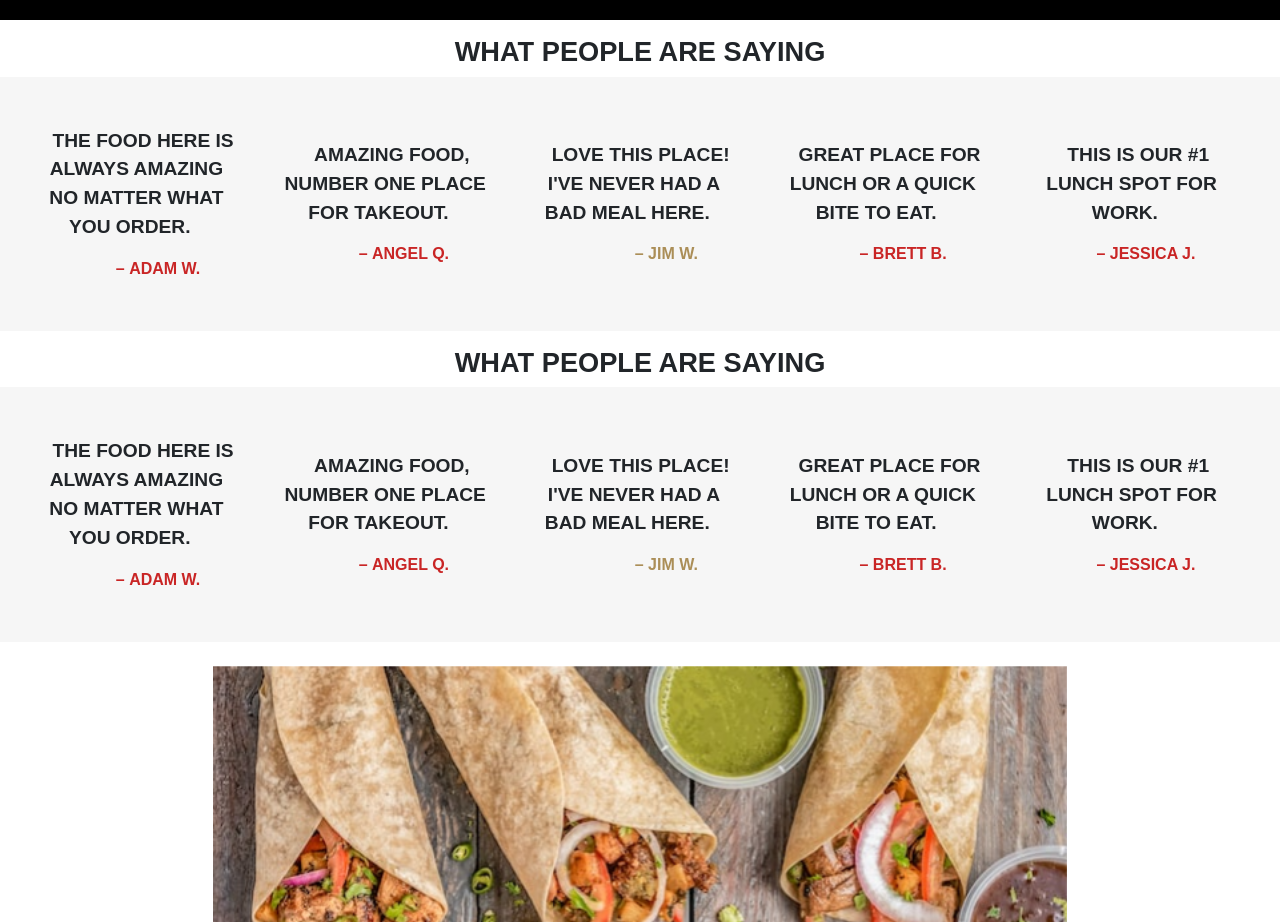
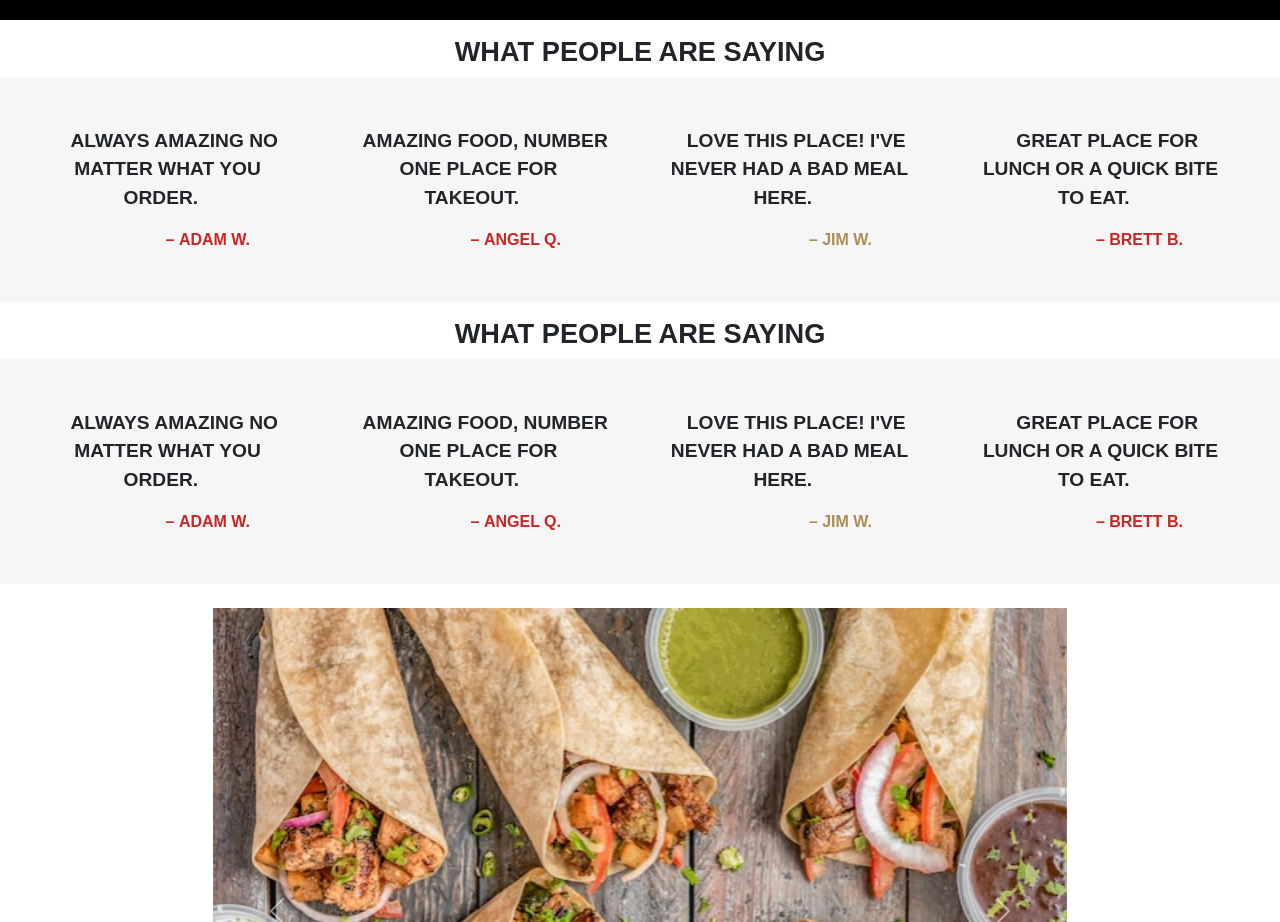
Before and after one commit to Trianglium/resturant, a React (Create React App) app: page / in a window 1280 px wide. Shown: the part 800-1722 px from the top of the page. Built offline with nearby package versions, Linux system fonts and the light colour scheme; the HTML template or start-up script is replaced by a standard one; a web font is replaced by a local one.

Commit message:
Remove Review

```diff
--- a/src/shared/reviews.js
+++ b/src/shared/reviews.js
@@ -1,6 +1,6 @@
 export const yelpReviews = [
     {
-        feedback: "The food here is always amazing no matter what you order.",
+        feedback: "Always amazing no matter what you order.",
         name: "Adam W."
     },
     {
@@ -14,9 +14,5 @@ export const yelpReviews = [
     {
         feedback: "Great place for lunch or a quick bite to eat.",
         name: "Brett B."
-    },
-    {
-        feedback: "This is our #1 lunch spot for work.",
-        name: "Jessica J."
     }
 ];
```
